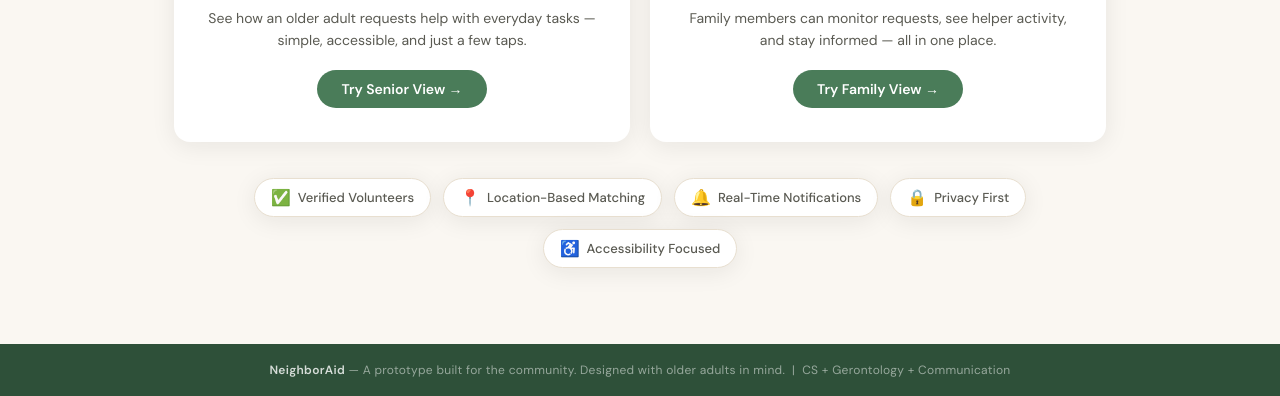
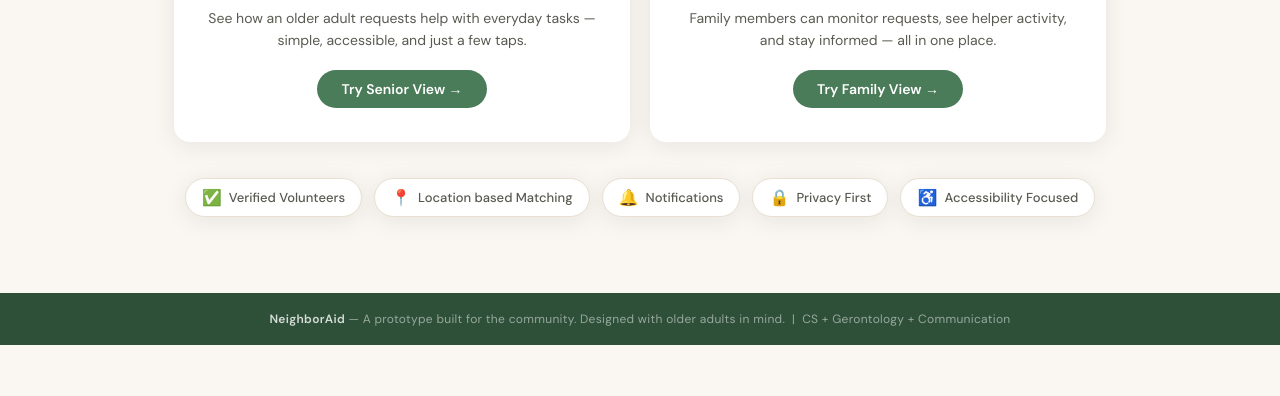
Before and after one commit to gayatrimb12/neighbouraid, a plain HTML site: page index.html in a window 1280 px wide. Shown: the part 667-1063 px from the top of the page. After the commit the page ends 1012 px from the top, so only its background shows below. Drawn offline with Linux system fonts and the light colour scheme.

Commit message:
Update index.html

```diff
--- a/index.html
+++ b/index.html
@@ -557,8 +557,8 @@
     </div>
     <div class="features-strip">
       <div class="feature-chip"><span class="chip-icon">✅</span> Verified Volunteers</div>
-      <div class="feature-chip"><span class="chip-icon">📍</span> Location-Based Matching</div>
-      <div class="feature-chip"><span class="chip-icon">🔔</span> Real-Time Notifications</div>
+      <div class="feature-chip"><span class="chip-icon">📍</span> Location based Matching</div>
+      <div class="feature-chip"><span class="chip-icon">🔔</span> Notifications</div>
       <div class="feature-chip"><span class="chip-icon">🔒</span> Privacy First</div>
       <div class="feature-chip"><span class="chip-icon">♿</span> Accessibility Focused</div>
     </div>
```
